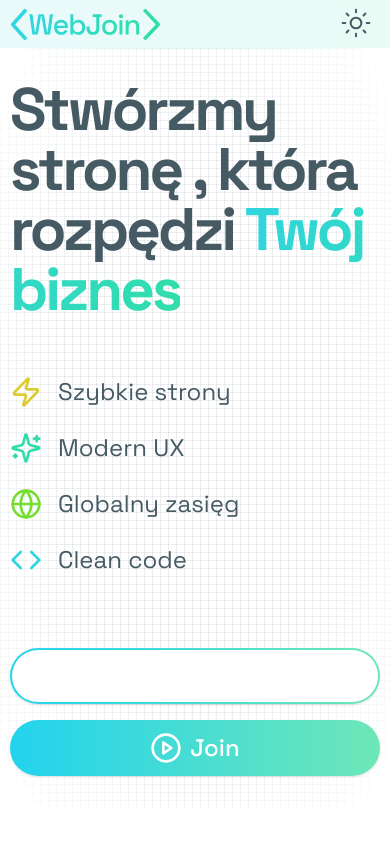
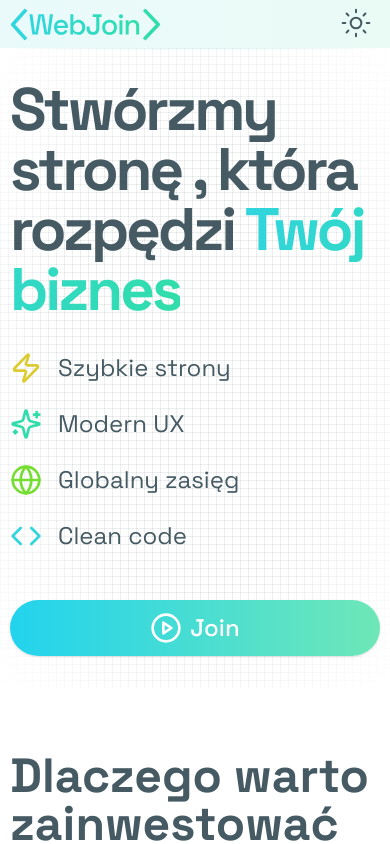
Before and after one commit to RostyslaWozniak/web-join, a Next.js app: page / in a window 390 px wide. Shown: the top 844 px of the page. Built offline with nearby package versions, Linux system fonts and the light colour scheme; no server answers.

Commit message:
try dark mode

```diff
--- a/src/components/sections/home-hero-section.tsx
+++ b/src/components/sections/home-hero-section.tsx
@@ -10,7 +10,7 @@ export function HomeHeroSection() {
   return (
     <section id="start">
       <GridBackground className="flex items-center justify-center">
-        <MaxWidthWrapper className="relative flex min-h-[90vh] flex-col items-center justify-center gap-y-12 py-8 md:py-16">
+        <MaxWidthWrapper className="relative flex min-h-[70vh] flex-col items-center justify-center gap-y-12 py-8 md:py-16">
           <div className="flex flex-grow flex-col items-center justify-center gap-y-8 md:flex-none">
             <div className="space-y-22 grid place-items-center gap-y-2">
               <H1 className="max-w-7xl text-start text-foreground md:text-center">
@@ -51,9 +51,11 @@ export function HomeHeroSection() {
             </div>
           </div>
           <div className="flex w-full flex-col items-center justify-end gap-4 md:flex-row md:justify-center">
-            <GradientButton size="lg" outline>
-              Portfolio
-            </GradientButton>
+            <div className="hidden lg:block">
+              <GradientButton size="lg" outline>
+                Portfolio
+              </GradientButton>
+            </div>
             <GradientButton size="lg" showIcon>
               Join
             </GradientButton>
--- a/src/components/ui/gradient-button.tsx
+++ b/src/components/ui/gradient-button.tsx
@@ -20,7 +20,7 @@ export function GradientButton({
       {...props}
     >
       {outline && (
-        <div className="absolute inset-0.5 z-50 rounded-full !bg-background duration-300 group-hover:bg-transparent" />
+        <div className="absolute inset-0.5 z-10 rounded-full !bg-background duration-300 group-hover:bg-transparent" />
       )}
       {showIcon && (
         <PlayCircle
--- a/src/styles/globals.css
+++ b/src/styles/globals.css
@@ -70,12 +70,6 @@
     @apply border-border;
   }
   body {
-    @apply bg-background text-foreground;
+    @apply !bg-background !text-foreground;
   }
 }
-
-html .dark,
-body .dark {
-  background-color: red; /* or your preferred color */
-  color: #ffffff;
-}
```
